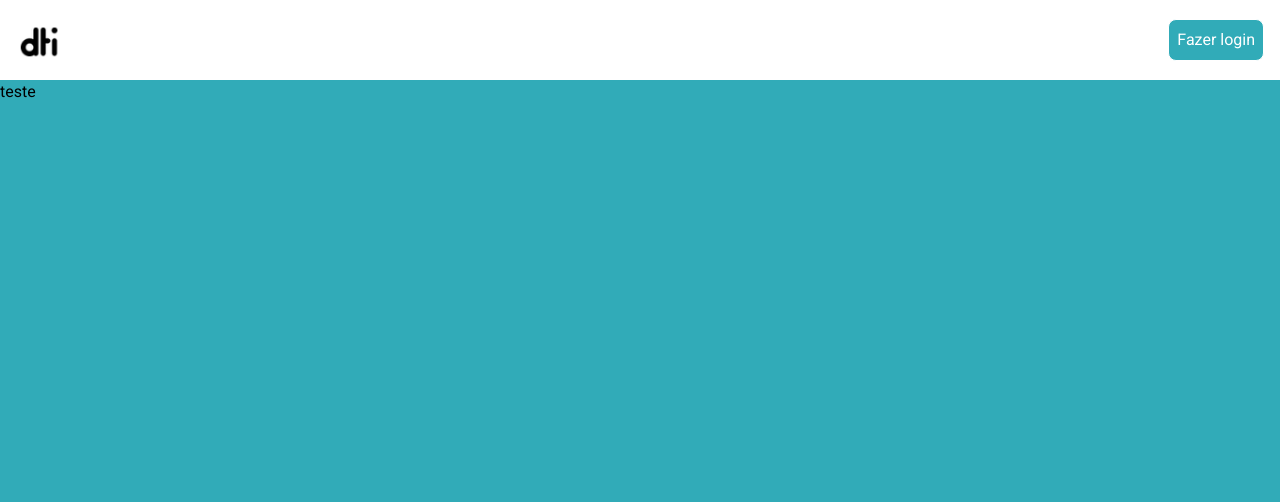
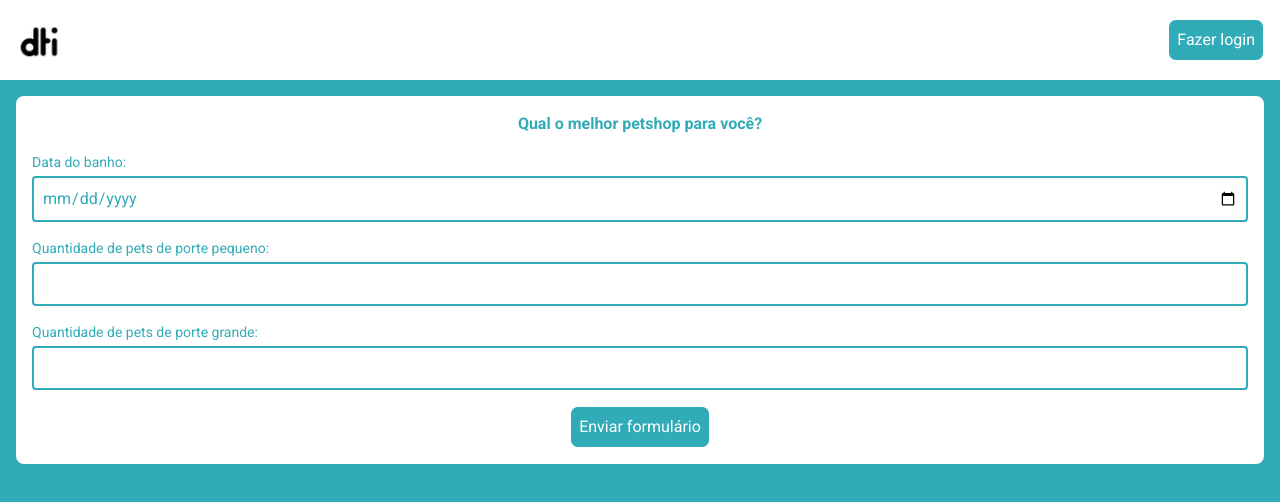
Before and after one commit to raphaelslima/findPetshop, a Next.js app in the folder frontend/: page / in a window 1280 px wide. Shown: the top 502 px of the page. Built offline with nearby package versions, Linux system fonts and the light colour scheme.

Commit message:
feat: add form

```diff
--- a/frontend/src/app/page.tsx
+++ b/frontend/src/app/page.tsx
@@ -1,3 +1,9 @@
+import Form from '@/components/Form';
+
 export default function Home() {
-  return <main className="bg-primary-blue min-h-screen">teste</main>;
+  return (
+    <main className="h-screen w-full bg-primary-blue flex flex-col items-center p-4">
+      <Form />
+    </main>
+  );
 }
--- /dev/null
+++ b/frontend/src/components/Button.tsx
@@ -0,0 +1,13 @@
+type Props = {
+  children: React.ReactNode;
+};
+
+const Button = ({ children }: Props) => {
+  return (
+    <button className="p-2 border rounded-lg bg-primary-blue text-primary-white cursor-pointer hover:scale-105">
+      {children}
+    </button>
+  );
+};
+
+export default Button;
--- /dev/null
+++ b/frontend/src/components/Form.tsx
@@ -0,0 +1,48 @@
+import Button from './Button';
+
+const Form = () => {
+  return (
+    <form
+      action=""
+      className="bg-primary-white w-full flex flex-col items-center justify-between p-4 rounded-lg"
+    >
+      <h1 className="w-full text-primary-blue font-semibold text-center text-base">
+        Qual o melhor petshop para você?
+      </h1>
+      <div className="w-full flex flex-col justify-center items-center gap-4 my-4">
+        <div className="w-full flex flex-col gap-1">
+          <label htmlFor="date" className="text-primary-blue text-sm">
+            Data do banho:
+          </label>
+          <input
+            type="date"
+            className="border-2 border-primary-blue w-full p-2 rounded text-primary-blue"
+          />
+        </div>
+        <div className="w-full flex flex-col gap-1">
+          <label htmlFor="qtdLitleDogs" className="text-primary-blue text-sm">
+            Quantidade de pets de porte pequeno:
+          </label>
+          <input
+            type="number"
+            className="border-2 border-primary-blue w-full p-2 rounded text-primary-blue"
+          />
+        </div>
+        <div className="w-full flex flex-col gap-1">
+          <label htmlFor="qtdBigDogs" className="text-primary-blue text-sm">
+            Quantidade de pets de porte grande:
+          </label>
+          <input
+            type="number"
+            className="border-2 border-primary-blue w-full p-2 rounded text-primary-blue"
+          />
+        </div>
+      </div>
+      <div>
+        <Button>Enviar formulário</Button>
+      </div>
+    </form>
+  );
+};
+
+export default Form;
--- a/frontend/src/components/Header.tsx
+++ b/frontend/src/components/Header.tsx
@@ -1,6 +1,7 @@
 import Image from 'next/image';
 
 import logoDIT from '../../public/logoDTI.png';
+import Button from './Button';
 
 const Header = () => {
   return (
@@ -9,9 +10,7 @@ const Header = () => {
         <Image src={logoDIT} alt="Logo DTI" width={48} height={48} />
       </div>
       <div>
-        <button className="p-2 border rounded-lg bg-primary-blue text-primary-white cursor-pointer hover:scale-105">
-          Fazer login
-        </button>
+        <Button>Fazer login</Button>
       </div>
     </header>
   );
```
